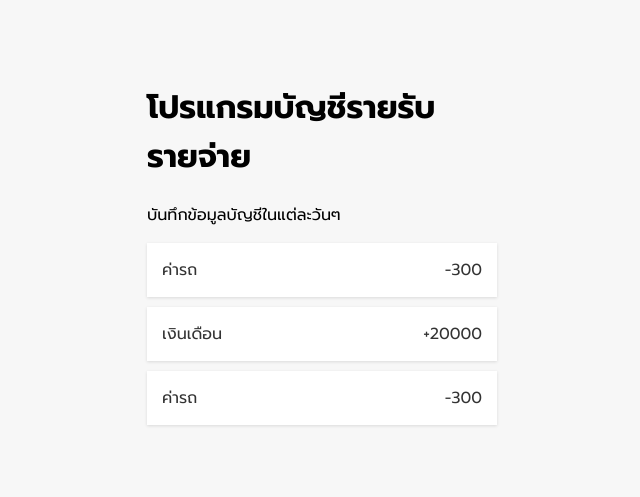
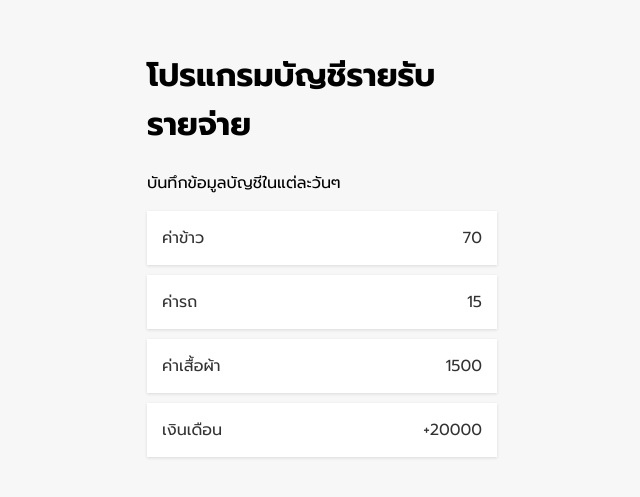
Before and after one commit to Dernorayytor/my_react_practice, a React (Create React App) app in the folder react-basic/: page / in a window 1280 px wide. Shown: the part 141-638 px from the top of the page, without its empty margins (318-958 px from the left). Built offline with nearby package versions, Linux system fonts and the light colour scheme.

Commit message:
การสร้าง Props <ชื่อComponent ชื่อPropertie=ค่าที่กำหนดให้Propertie/>

```diff
--- a/react-basic/src/component/Item.js
+++ b/react-basic/src/component/Item.js
@@ -1,10 +1,10 @@
 import React from 'react';
 import "../style/item.css"
-const Item =()=>{
-    const name = 'ค่ารถ';
-    const amount = - 300;
+const Item =(props)=>{
+    // const name = 'ค่ารถ';
+    // const amount = - 300;
     return (
-        <li className='item2'>{name}<span>{amount}</span></li>
+        <li >{props.title}<span>{props.amount}</span></li>
 );
 }
 
--- a/react-basic/src/component/Transaction.js
+++ b/react-basic/src/component/Transaction.js
@@ -3,9 +3,10 @@ import "../style/Transaction.css"
 const Transaction =()=>{
     return (
         <ul className="item-list">
-            <Item/>
+            <Item title="ค่าข้าว" amount="70"/>
+            <Item title="ค่ารถ" amount="15"/>
+            <Item title="ค่าเสื้อผ้า" amount="1500"/>
             <Item2/>
-            <Item/>
         </ul>
     );
   }
```
Also changed, not shown: react-basic/การใช้งานReactเบื้องต้น/การสร้าง Props.txt (added).
